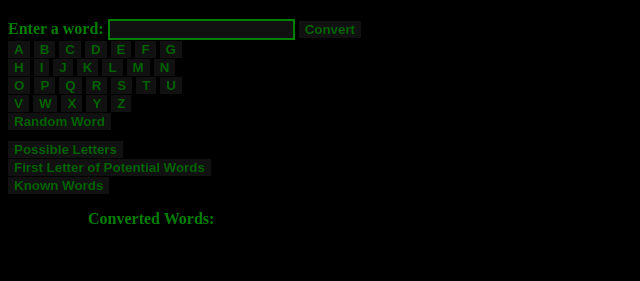
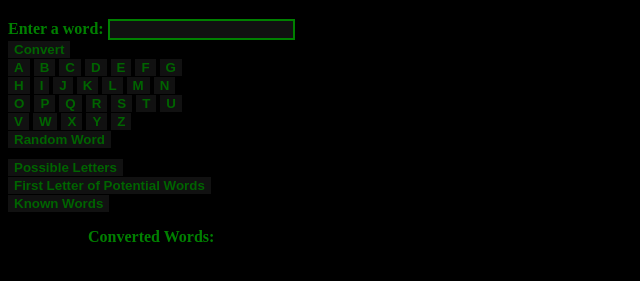
Before and after one commit to m3t4ldood/game3, a plain HTML site: page index.html in a window 1280 px wide. Shown: the part 61-342 px from the top of the page, without its empty margins (0-640 px from the left). Drawn offline with Linux system fonts and the light colour scheme.

Commit message:
Update index.html

```diff
--- a/index.html
+++ b/index.html
@@ -39,7 +39,7 @@ p, label {
 </style>
 <body><h1>Black Ops 3: Code Tester</h1>
     <label for="inputText">Enter a word:</label>
-    <input type="text" id="inputText" />
+    <input type="text" id="inputText" /><br>
     <button onclick="convertAndDisplay()">Convert</button><br>
    <button onclick="enterLetter('A')">A</button>
 <button onclick="enterLetter('B')">B</button>
```
